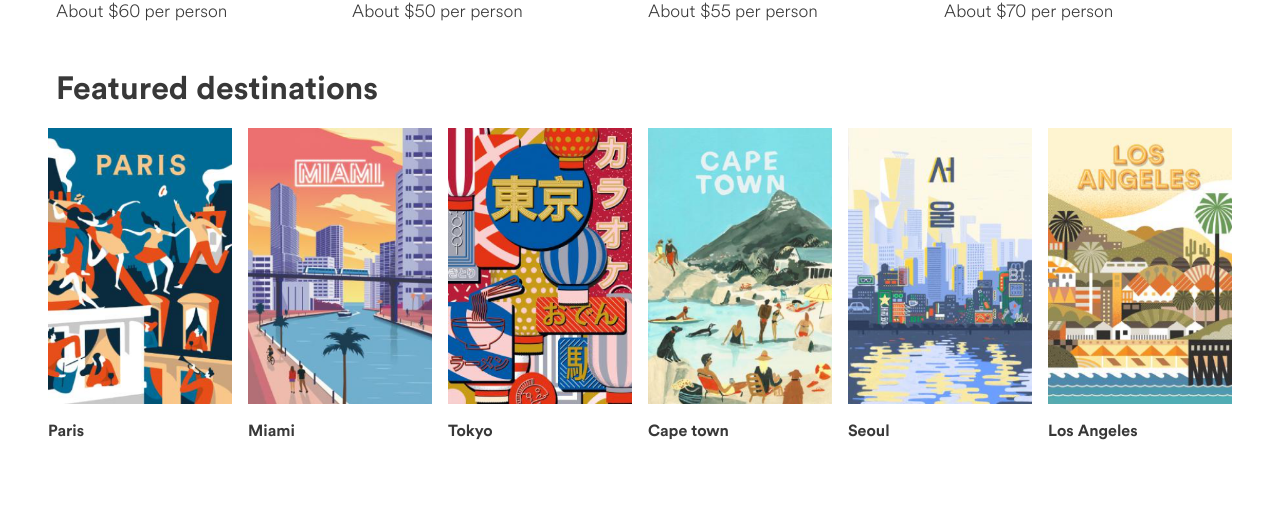
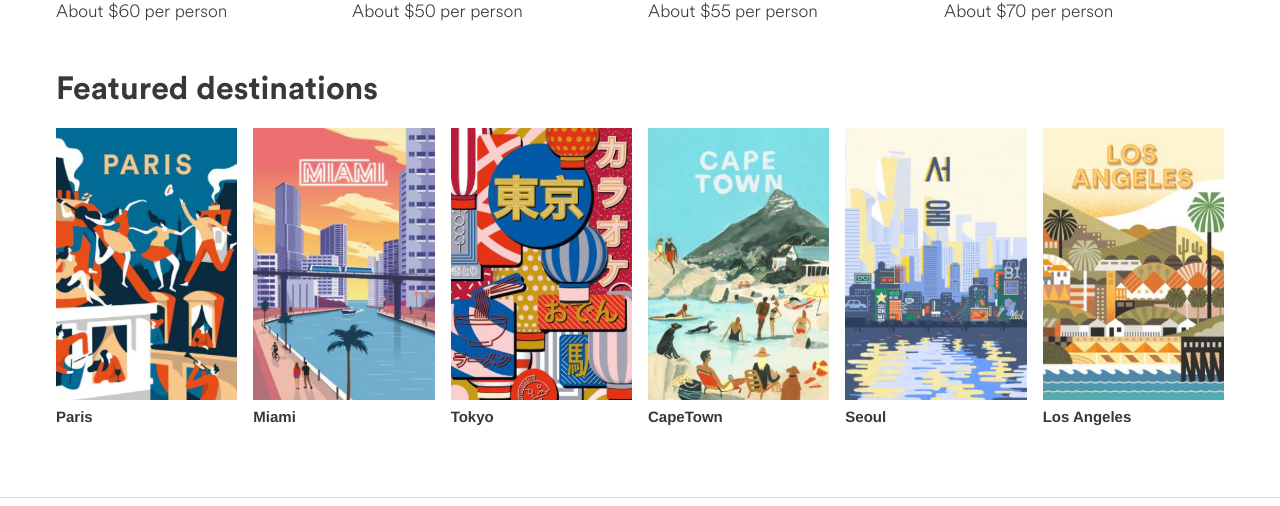
Before and after one commit to aspitsin/airbnb-demo-frontend, a React (Create React App) app: page / in a window 1280 px wide. Shown: the part 1700-2206 px from the top of the page. Built offline with nearby package versions, Linux system fonts and the light colour scheme.

Commit message:
Destinations Add Card

```diff
--- /dev/null
+++ b/src/Landing/Destinations/Card.js
@@ -0,0 +1,39 @@
+import React from "react";
+import styled from "styled-components";
+
+const Card = styled.li`
+  display: flex;
+`;
+
+const Img = styled.img`
+  width: 100%;
+  height: auto;
+`;
+const Link = styled.a`
+  text-decoration: none;
+  display: flex;
+  flex-wrap: wrap;
+  align-items: flex-start;
+  cursor: pointer;
+`;
+const City = styled.h3`
+  font-family: CircularBold, "Helvetica Neue", Helvetica, sans-serif;
+  font-size: 12px;
+  line-height: 14px;
+  color: #383838;
+  margin-top: 8px;
+  @media (min-width: 768px) {
+    font-size: 15px;
+    line-height: 18px;
+  }
+`;
+export default function(props) {
+  return (
+    <Card>
+      <Link href="">
+        <Img src={props.image} alt="Destinations" />
+        <City>{props.city}</City>
+      </Link>
+    </Card>
+  );
+}
--- a/src/Landing/Destinations/index.js
+++ b/src/Landing/Destinations/index.js
@@ -1,24 +1,12 @@
 import React from "react";
-import styled from "styled-components";
-import { List, Card, Link, Title, Img, SliderArrow, Slider } from "../styled";
+import { Title } from "../styled";
 import img1 from "./Paris.png";
 import img2 from "./Miami.png";
 import img3 from "./Tokyo.png";
 import img4 from "./Capetown.png";
 import img5 from "./Seoul.png";
 import img6 from "./LosAng.png";
-
-const Destinations = styled.section``;
-
-const City = styled.p`
-  font-family: "CircularAirBold", "Helvetica Neue", Helvetica, Arial, sans-serif;
-  font-size: 1rem;
-  line-height: 1.25rem;
-`;
-
-const Arrow = SliderArrow.extend`
-  top: 40%;
-`;
+import Card from "./Card";
 
 export default () => {
   return (
@@ -26,51 +14,29 @@ export default () => {
       <Title>Featured destinations</Title>
       <div clasName="container">
         <div className="row">
-          <Slider>
           <div className="col-xs-4 col-md-3 col-lg-2">
-              <Link href="/">
-                <Img src={img1} alt="" />
-                <City>Paris</City>
-              </Link>
+            <Card image={img1} city="Paris" />
           </div>
 
           <div className="col-xs-4 col-md-3 col-lg-2">
-              <Link href="/">
-                <Img src={img2} alt="" />
-                <City>Miami</City>
-              </Link>
+            <Card image={img2} city="Miami" />
           </div>
 
           <div className="col-xs-4 col-md-3 col-lg-2">
-              <Link href="/">
-                <Img src={img3} alt="" />
-                <City>Tokyo</City>
-              </Link>
+            <Card image={img3} city="Tokyo" />
           </div>
 
           <div className="col-xs-4 col-md-3 col-lg-2">
-              <Link href="/">
-                <Img src={img4} alt="" />
-                <City>Cape town</City>
-              </Link>
+            <Card image={img4} city="CapeTown" />
           </div>
 
           <div className="col-xs-4 col-md-3 col-lg-2">
-              <Link href="/">
-                <Img src={img5} alt="" />
-                <City>Seoul</City>
-              </Link>
+            <Card image={img5} city="Seoul" />
           </div>
 
           <div className="col-xs-4 col-md-3 col-lg-2">
-              <Link href="/">
-                <Img src={img6} alt="" />
-                <City>Los Angeles</City>
-              </Link>
+            <Card image={img6} city="Los Angeles" />
           </div>
-
-            <Arrow />
-          </Slider>
         </div>
       </div>
     </section>
```
Also changed, not shown: src/Landing/Destinations/styled.js (added). Lines whose indentation alone changed are shown as unchanged.
